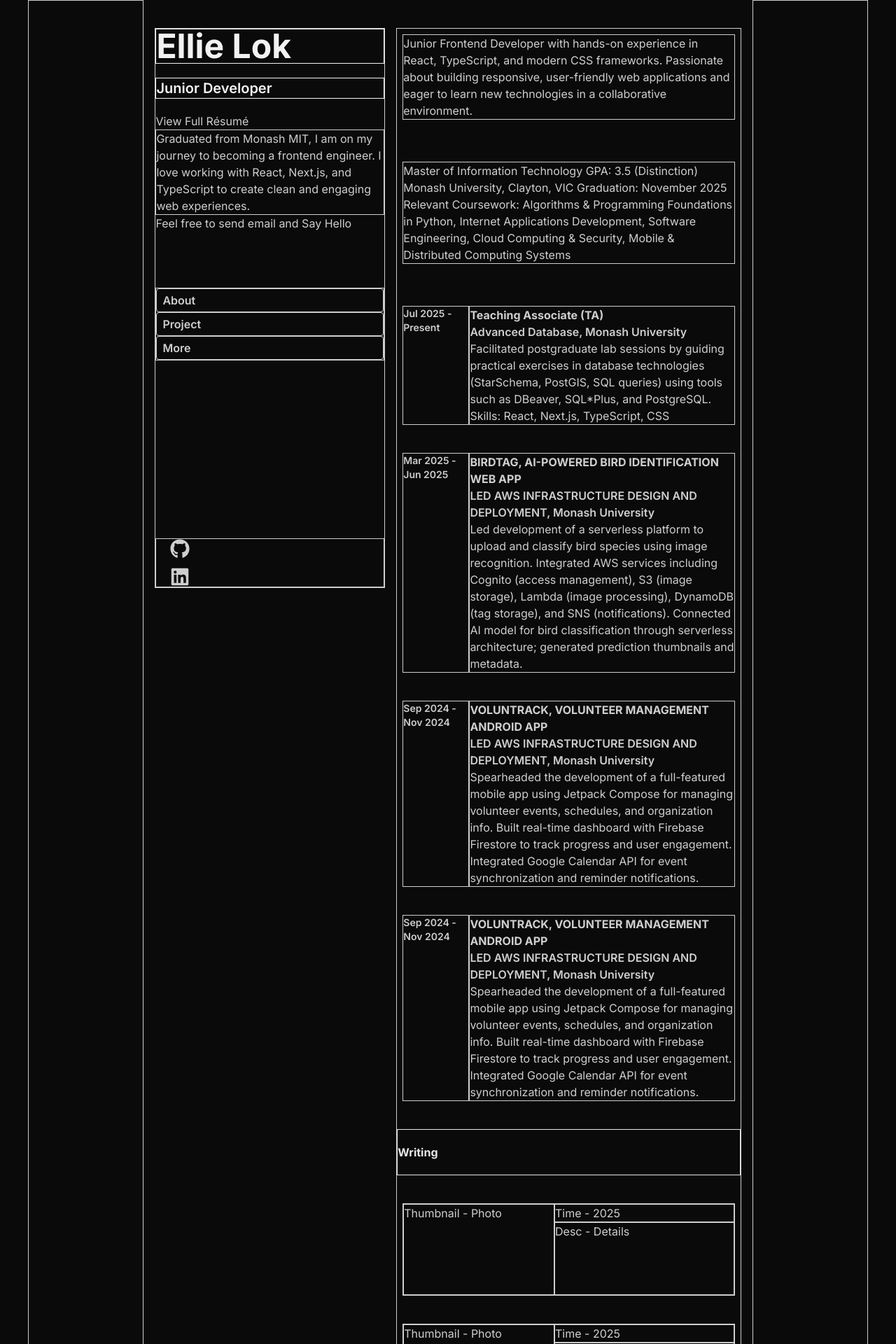
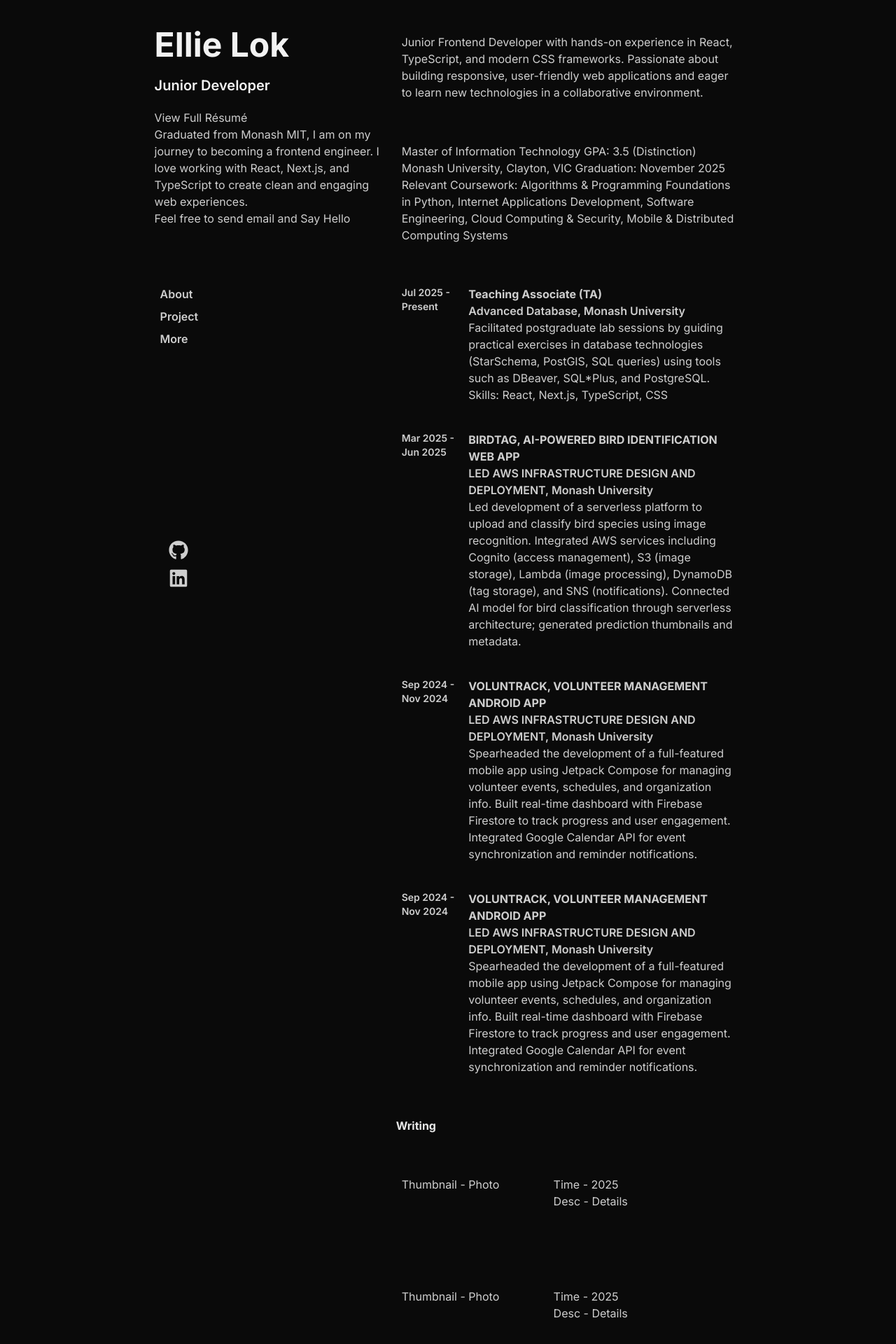
Before and after one commit to ellielok/www.ellielok.com, a Next.js app: page / in a window 1280 px wide. Shown: the top 1920 px of the page at 70% size. Built offline with nearby package versions, Linux system fonts and the light colour scheme.

Commit message:
Remove border of the block

```diff
--- a/app/globals.css
+++ b/app/globals.css
@@ -22,6 +22,13 @@
   }
 }
 
+/* Debugging utility to visualize element border, boundaries */
+@layer utilities {
+  .debug * {
+    @apply border border-black;
+  }
+}
+
 body {
   background: var(--background);
   color: var(--foreground);
--- a/app/page.tsx
+++ b/app/page.tsx
@@ -16,14 +16,14 @@ export default function Home() {
   return (
     <div className="flex flex-col lg:flex-row gap-4 mx-10 ">
       {/* Left Space */}
-      <div className=" hidden lg:block flex-1 border"></div>
+      <div className=" hidden lg:block flex-1 "></div>
 
       {/* Left Column  */}
       <div className="flex-2 h-fit  my-10
                       lg:top-0 lg:h-screen lg:sticky
-                      top-10 self-start border">
-        <h1 className="border text-2xl font-bold text-white/95 sm:text-3xl md:text-4xl lg:text-5xl ">Ellie Lok</h1>
-        <h2 className="border mt-5 mb-5 font-semibold  text-white/95 text-base md:text-xl">Junior Developer</h2>
+                      top-10 self-start ">
+        <h1 className=" text-2xl font-bold text-white/95 sm:text-3xl md:text-4xl lg:text-5xl ">Ellie Lok</h1>
+        <h2 className=" mt-5 mb-5 font-semibold  text-white/95 text-base md:text-xl">Junior Developer</h2>
         <a
           href="/cv/ellie-cv.pdf"
           target="_blank"
@@ -32,7 +32,7 @@ export default function Home() {
         >
           View Full Résumé
         </a>
-        <div className="border">
+        <div className="">
           Graduated from Monash MIT, I am on my journey to becoming a frontend
           engineer. I love working with React, Next.js, and TypeScript to create
           clean and engaging web experiences.
@@ -51,7 +51,7 @@ export default function Home() {
         <div className="flex flex-wrap gap-3
                         mt-5
                         lg:flex-col lg:absolute lg:inset-x-0 lg:bottom-0 lg:px-5
-                        border">
+                        ">
           <a href="https://github.com/ellielok" target="_blank" rel="blog">
             <FaGithub size={28} />
           </a>
@@ -65,17 +65,17 @@ export default function Home() {
 
       {/* Right Column */}
 
-      <div className="flex-3 my-10 border scroll-smooth">
-        <div id="about" className="sticky top-0 border py-5 lg:hidden font-bold bg-black text-white/90">
+      <div className="flex-3 my-10  scroll-smooth">
+        <div id="about" className="sticky top-0  py-5 lg:hidden font-bold bg-black text-white/90">
           About Me
         </div>
-        <div className="m-2 mb-15 border">
+        <div className="m-2 mb-15 ">
           Junior Frontend Developer with hands-on experience in React,
           TypeScript, and modern CSS frameworks. Passionate about building
           responsive, user-friendly web applications and eager to learn new
           technologies in a collaborative environment.
         </div>
-        <div className="m-2 mb-15 border">
+        <div className="m-2 mb-15 ">
           Master of Information Technology GPA: 3.5 (Distinction) Monash
           University, Clayton, VIC Graduation: November 2025 Relevant
           Coursework: Algorithms & Programming Foundations in Python, Internet
@@ -86,7 +86,7 @@ export default function Home() {
         {/* PROJECT Section */}
         <div
           id="project"
-          className="sticky top-0 border py-5 lg:hidden font-bold bg-black text-white/90"
+          className="sticky top-0  py-5 lg:hidden font-bold bg-black text-white/90"
         >
           Experience & Project
         </div>
@@ -125,7 +125,7 @@ export default function Home() {
         ></ProjectCard>
 
         {/* WRITING Section */}
-        <div id="more" className="border py-5 mb-10 font-bold text-white/90">
+        <div id="more" className=" py-5 mb-10 font-bold text-white/90">
           Writing
         </div>
         <WritingCard></WritingCard>
@@ -136,7 +136,7 @@ export default function Home() {
       </div>
 
       {/* Right Space */}
-      <div className=" hidden lg:block flex-1 border"></div>
+      <div className=" hidden lg:block flex-1 "></div>
     </div>
   );
 }
--- a/component/footer.tsx
+++ b/component/footer.tsx
@@ -1,6 +1,6 @@
 export default function Footer() {
     return (
-        <div className="border">
+        <div className="">
         <div>
             Built from Melbourne with ❤️
         </div>
--- a/component/menu.tsx
+++ b/component/menu.tsx
@@ -6,11 +6,11 @@ export default function Menu() {
   ];
 
   return (
-    <div className="hidden lg:block mt-20 border">
+    <div className="hidden lg:block mt-20 ">
       <ul className="">
         {items.map((item) => (
           <li key={item.href}>
-            <a href={item.href} className="block px-2 py-1 font-semibold rounded hover:bg-gray-900 border">
+            <a href={item.href} className="block px-2 py-1 font-semibold rounded hover:bg-gray-900 ">
               {item.label}
             </a>
           </li>
--- a/component/project-card.tsx
+++ b/component/project-card.tsx
@@ -16,8 +16,8 @@ export default function ProjectCard({
     skills
 }: ProjectCardProps){
     return(<div className="flex m-2 flex-row my-10">
-          <div className="basis-1/4 text-sm font-semibold border">{timeRange}</div>
-          <div className='basis-3/3 border'>
+          <div className="basis-1/4 text-sm font-semibold ">{timeRange}</div>
+          <div className='basis-3/3 '>
             <div className="font-bold text-white/590">{project}</div>
             <div className="font-semibold"> {position}, {company} </div>
             <div className="font-base"> {description} </div>
--- a/component/writing-card.tsx
+++ b/component/writing-card.tsx
@@ -10,10 +10,10 @@ export default function WritingCard({
   description,
 }: WritingCardProps) {
   return (
-    <div className="grid grid-flow-col grid-rows-5 m-2 my-10 border">
-      <div className="row-span-5 border">Thumbnail - Photo{thumbnail}</div>
-      <div className="col-span-2 border">Time - 2025{timeRange}</div>
-      <div className="col-span-2 row-span-4 border">Desc - Details{description}</div>
+    <div className="grid grid-flow-col grid-rows-5 m-2 my-10 ">
+      <div className="row-span-5 ">Thumbnail - Photo{thumbnail}</div>
+      <div className="col-span-2 ">Time - 2025{timeRange}</div>
+      <div className="col-span-2 row-span-4 ">Desc - Details{description}</div>
     </div>
   );
 }
```
